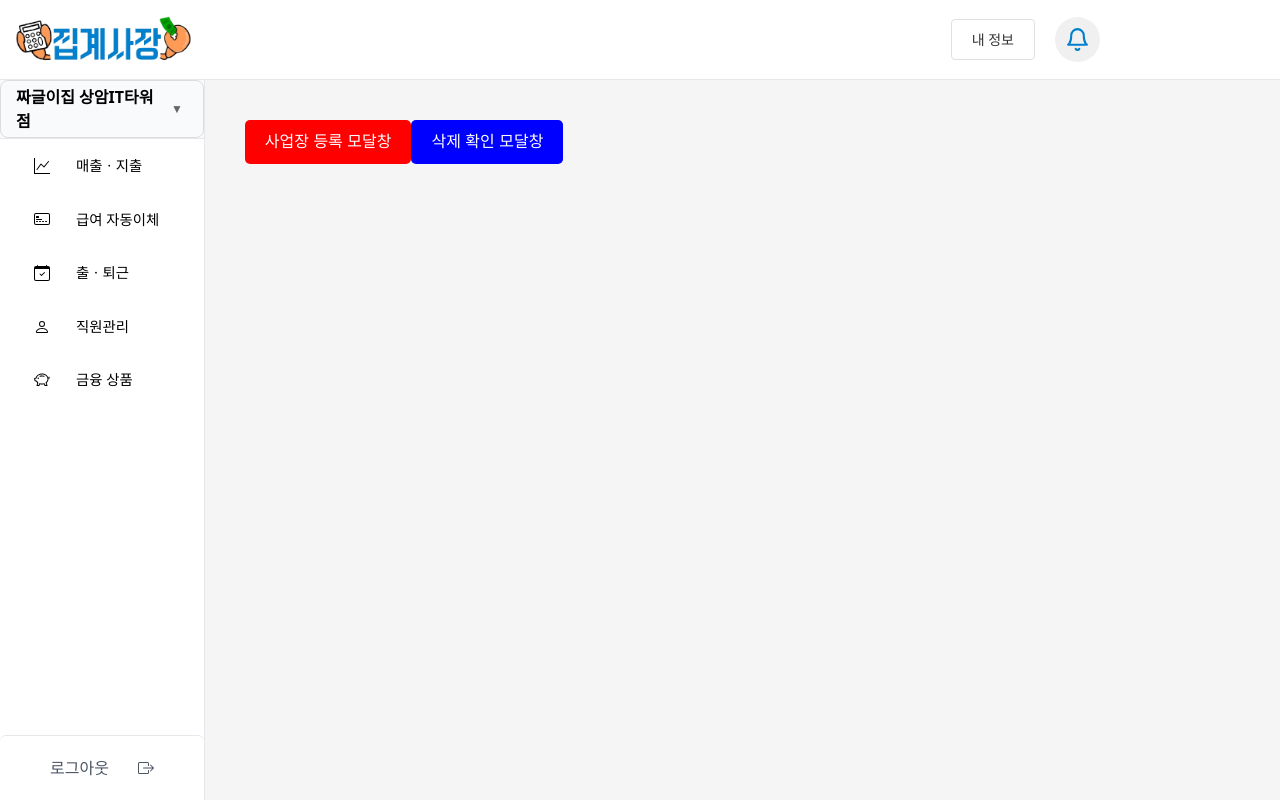
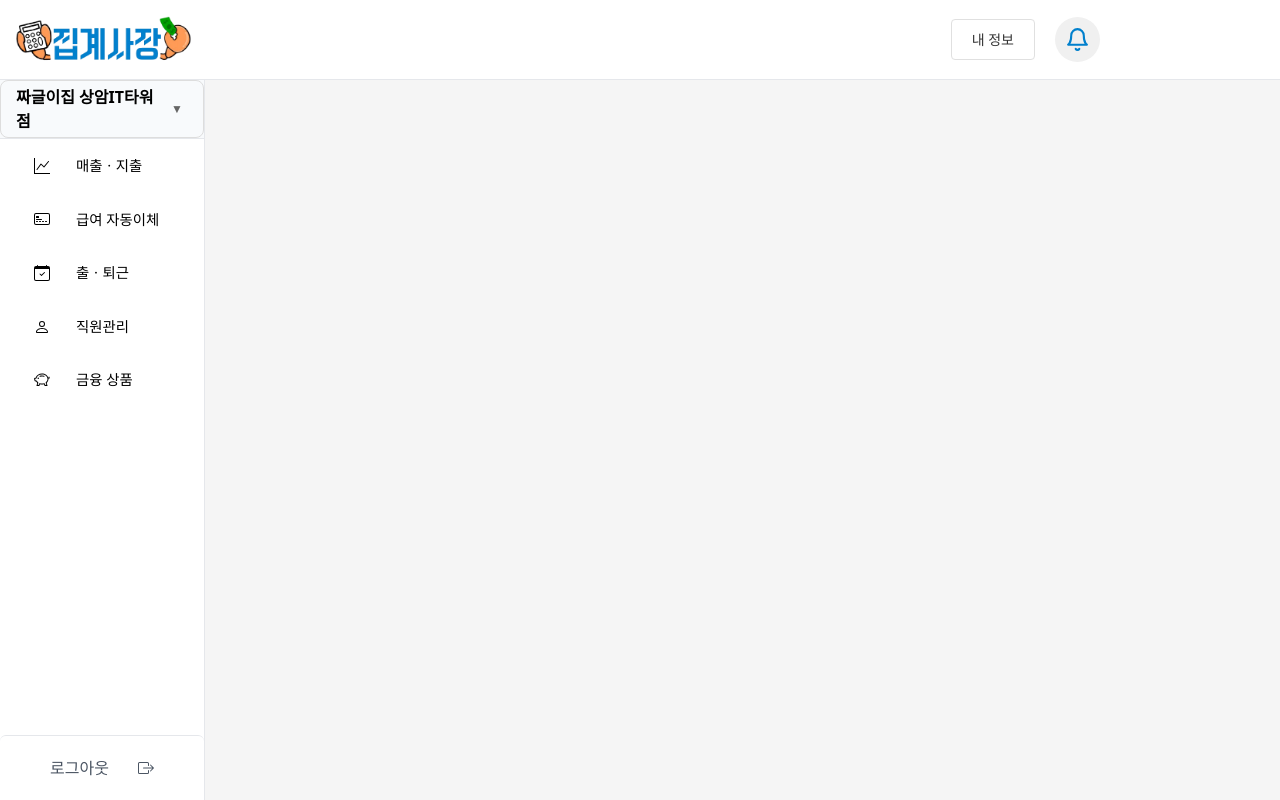
Before and after one commit to woorifisa-projects-3rd/MSA-FE, a Next.js app: page /mypage in a window 1280 px wide. Built offline with nearby package versions, Linux system fonts and the light colour scheme.

Commit message:
충돌해결, mypage 테스트 코드 삭제

```diff
--- a/app/(with-sidebar)/mypage/page.js
+++ b/app/(with-sidebar)/mypage/page.js
@@ -1,38 +1,14 @@
 'use client';
+
 import { useState } from 'react';
-import WorkplaceModal from '@/components/modal/workplace-registration.js/workplace-registration';
 import Button from '@/components/button/button';
-import DeleteConfirmModal from '@/components/modal/delete-confirm.js/delete-confirm';
+import DeleteConfirmModal from '@/components/modal/delete-confirm/delete-confirm';
 
 export default function Home() {
-  const [isWorkplaceModalOpen, setIsWorkplaceModalOpen] = useState(false);
-  const [isDeleteConfirmModalOpen, setIsDeleteConfirmModalOpen] = useState(false);
 
-  const openWorkplaceModal = () => setIsWorkplaceModalOpen(true);
-  const closeModal = () => setIsWorkplaceModalOpen(false);
-  const openDeleteConfirmModal = () => setIsDeleteConfirmModalOpen(true);
-  const closeDeleteConfirmModal = () => setIsDeleteConfirmModalOpen(false);
 
   return (
-    <div style={{ padding: '20px', fontFamily: 'Arial, sans-serif' }}>
-      <Button
-        text="사업장 등록 모달창"
-        color="red"
-        onClick={openWorkplaceModal}
-      />
-      <WorkplaceModal
-        isOpen={isWorkplaceModalOpen}
-        onClose={closeModal}
-      />
-      <Button
-        text="삭제 확인 모달창"
-        color="blue"
-        onClick={openDeleteConfirmModal}
-      />
-      <DeleteConfirmModal
-        isOpen={isDeleteConfirmModalOpen}
-        onClose={closeDeleteConfirmModal}
-      />
-    </div>
+   <>
+   </>
   );
 }
--- a/components/modal/delete-confirm.js/delete-confirm.js
+++ b/components/modal/delete-confirm/delete-confirm.js
@@ -4,6 +4,7 @@ import styles from './delete-confirm.module.css';
 import Button from '@/components/button/button';
 
 const realPassword = "1234"; // 사장님 비밀번호를 임의로 설정해둠
+
 
 export default function DeleteConfirmModal({ isOpen, onClose }) {
   const [password, setPassword] = useState('');
```
Also changed, not shown: components/modal/delete-confirm/delete-confirm.module.css (renamed from components/modal/delete-confirm.js/delete-confirm.module.css).
